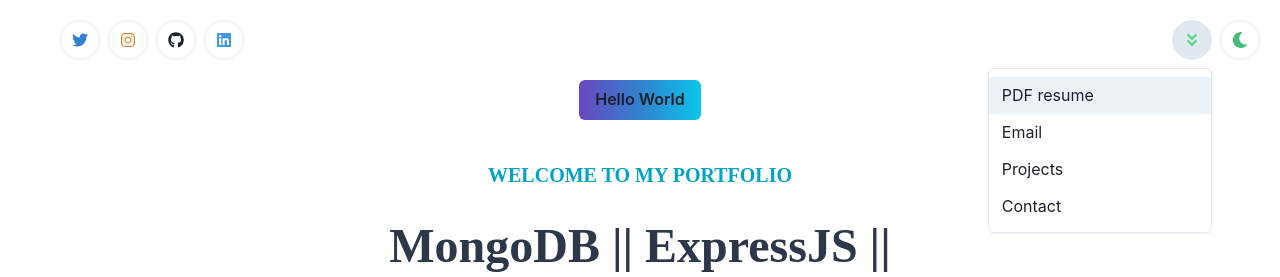
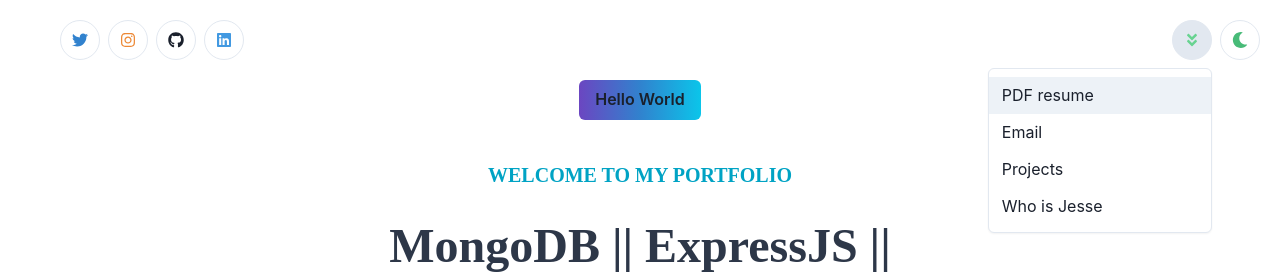
Before and after one commit to jessebubble/react-portfolio, a React (Create React App) app: page / in a window 1280 px wide. Both pictures are taken after a click on the button 1192 px from the left and 40 px from the top of the page. Shown: the top 277 px of the page. Built offline with nearby package versions, Linux system fonts and the light colour scheme.

Commit message:
links added to menu items

```diff
--- a/src/components/Nav/index.js
+++ b/src/components/Nav/index.js
@@ -56,11 +56,15 @@
                             window.open("mailto:jesseovr@gmail.com")}
                             >Email
                         </MenuItem>
-                        <MenuItem>
-                            Projects
+                        <MenuItem
+                        onClick={() =>
+                            window.open("https://github.com/jessebubble")}
+                            >Projects
                         </MenuItem>
-                        <MenuItem>
-                            Contact
+                        <MenuItem
+                        onClick={() =>
+                            window.open("https://www.instagram.com/jessebubble")}
+                        >Who is Jesse
                         </MenuItem>
                     </MenuList>
                 </Menu>
```
